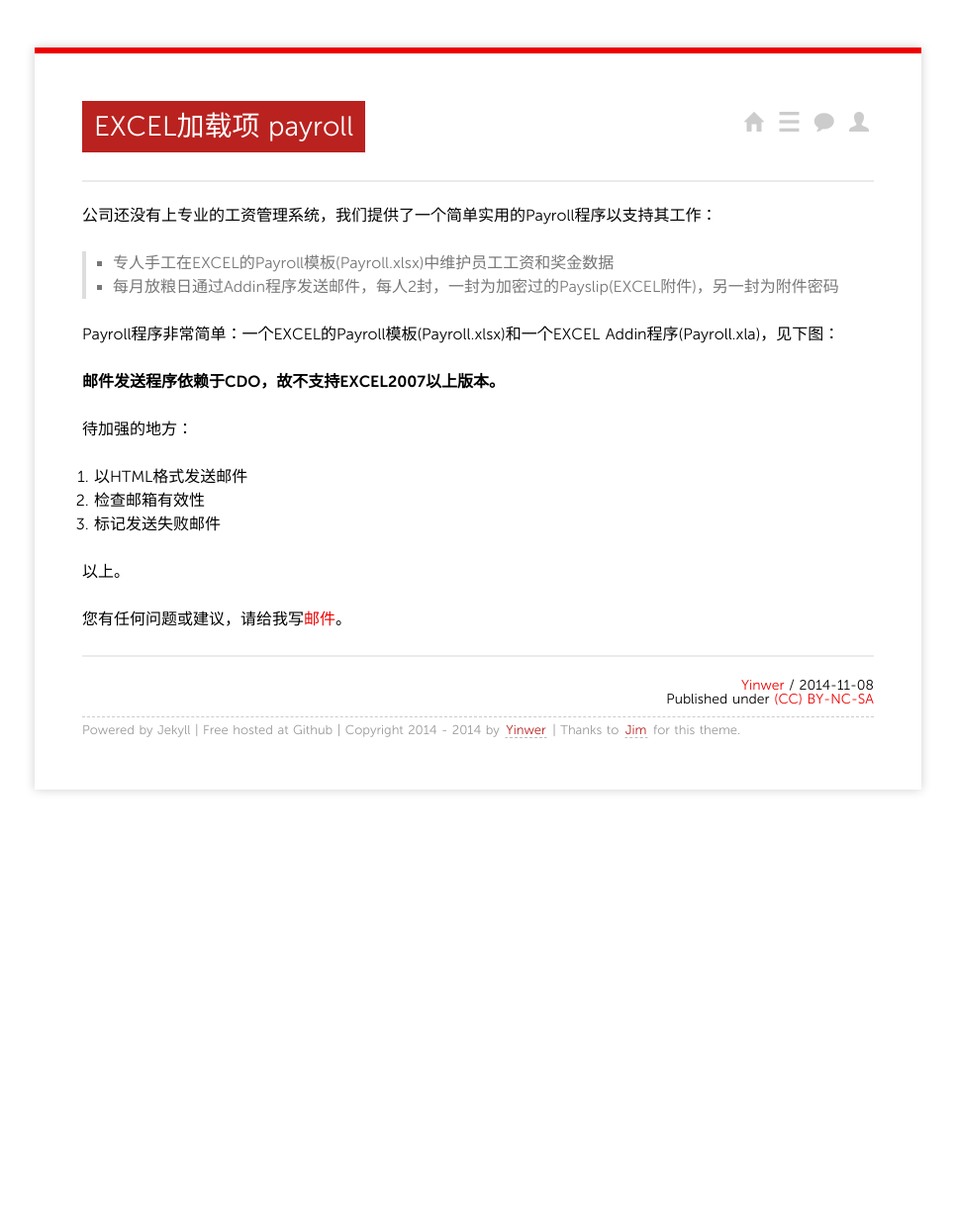
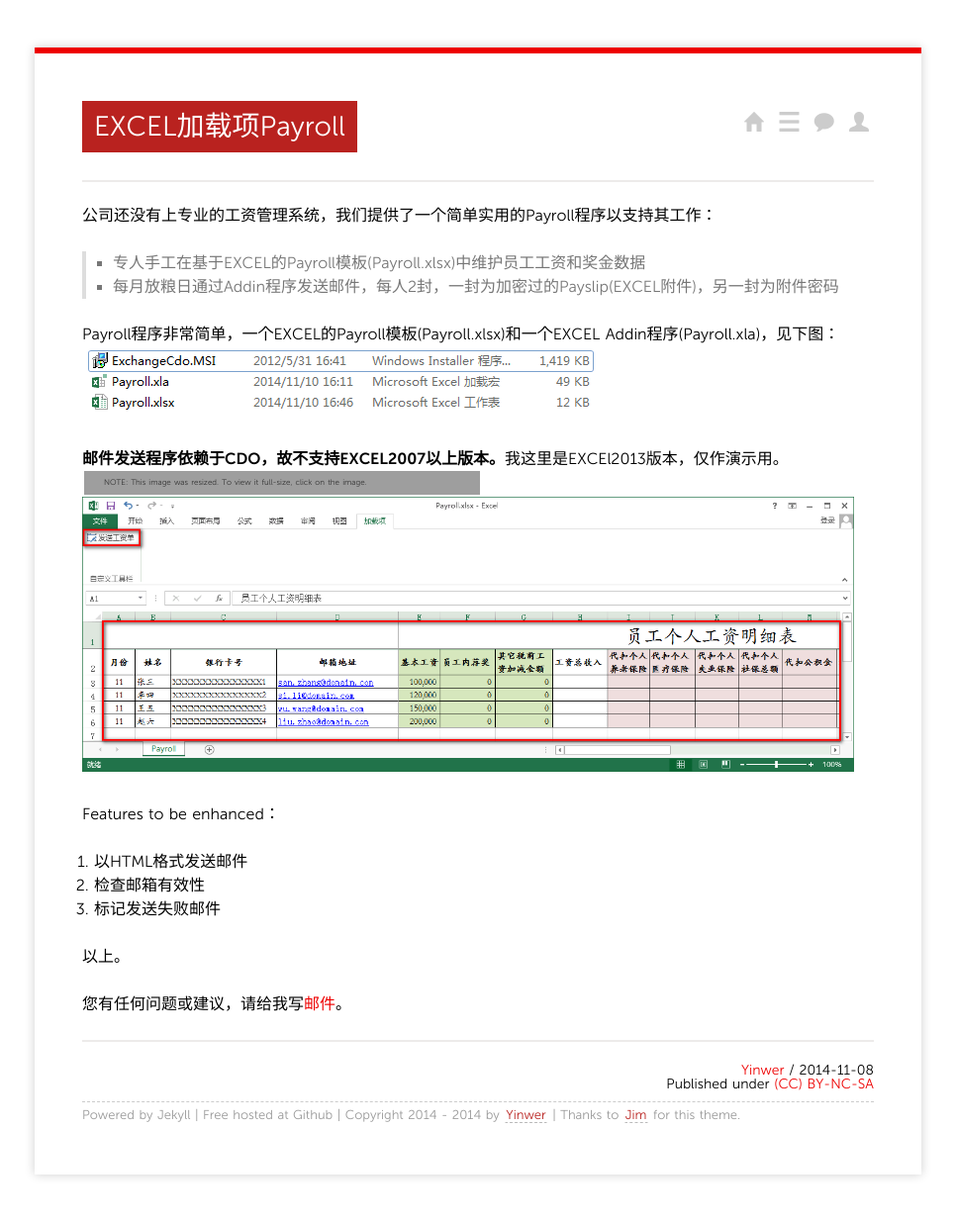
Before and after one commit to yinwer81/yinwer81.github.com, a Jekyll site: the page built from _posts/201411/2014-11-08-payroll-with-excel-addin.md, in a window 1280 px wide. Shown: the whole page at 99% size, without its empty margins (157-1122 px from the left). Built offline with Jekyll 4.4.1, drawn with Linux system fonts in a browser that asks for light colours; nearby versions of some CDN libraries; Markdown is read by kramdown in place of the engine named in the settings; comment, search, counter and statistics services are not loaded; before the commit the page ends 900 px from its top, so only the background shows below that; grey boxes are pictures that could not be loaded.

Commit message:
refresh contents

```diff
--- a/_posts/201411/2014-11-08-payroll-with-excel-addin.md
+++ b/_posts/201411/2014-11-08-payroll-with-excel-addin.md
@@ -1,22 +1,24 @@
 ---
 layout: post
-title: "EXCEL加载项 payroll"
+title: "EXCEL加载项Payroll"
 categories: programming
 ---
 
 公司还没有上专业的工资管理系统，我们提供了一个简单实用的Payroll程序以支持其工作：
->* 专人手工在EXCEL的Payroll模板(Payroll.xlsx)中维护员工工资和奖金数据
+>* 专人手工在基于EXCEL的Payroll模板(Payroll.xlsx)中维护员工工资和奖金数据
 >* 每月放粮日通过Addin程序发送邮件，每人2封，一封为加密过的Payslip(EXCEL附件)，另一封为附件密码
 
-Payroll程序非常简单：一个EXCEL的Payroll模板(Payroll.xlsx)和一个EXCEL Addin程序(Payroll.xla)，见下图：
+Payroll程序非常简单，一个EXCEL的Payroll模板(Payroll.xlsx)和一个EXCEL Addin程序(Payroll.xla)，见下图：
+![示例](/images/payrollList.png)
+
+**邮件发送程序依赖于CDO，故不支持EXCEL2007以上版本。**我这里是EXCEl2013版本，仅作演示用。
+![示例](/images/payrollSheet.png)
 
 
 
 
-**邮件发送程序依赖于CDO，故不支持EXCEL2007以上版本。**
 
-
-待加强的地方：
+Features to be enhanced：
 1. 以HTML格式发送邮件
 2. 检查邮箱有效性
 3. 标记发送失败邮件
```
Also changed, not shown: _posts/201409/2014-09-30-practice-of-p6spy-irontracksql.md (+1 -1 lines), images/IronTrackSQL.jpg (deleted), images/IronTrackSQL.png (added), images/PayrollList.png (added), images/PayrollSheet.png (added).
